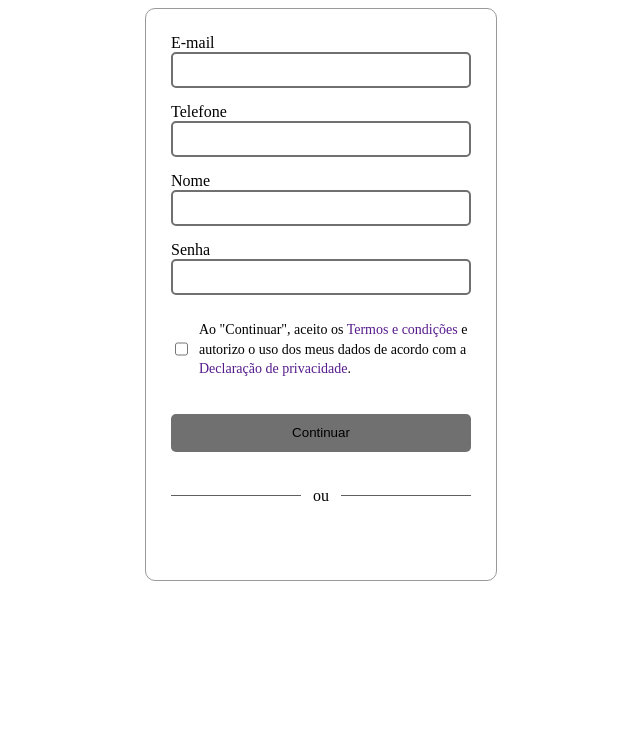
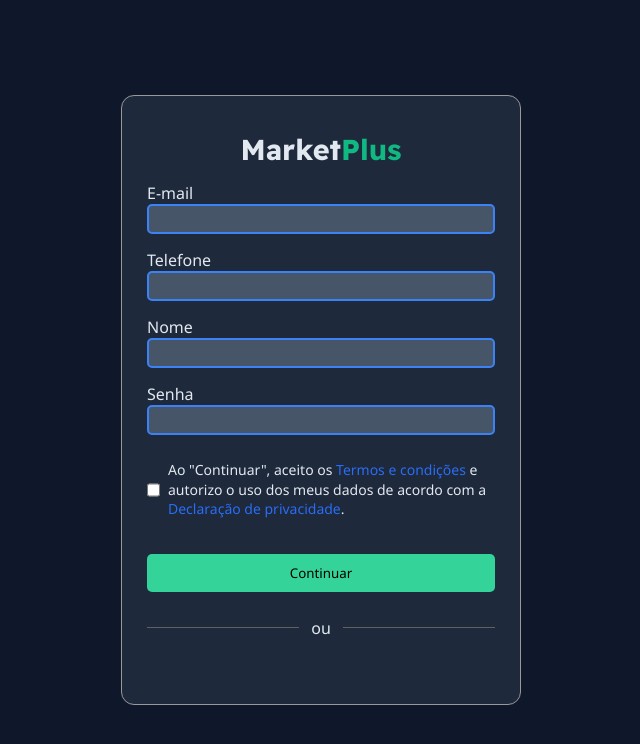
Before and after one commit to walterpotma/Lojinha, a plain HTML site: page page/register/register.html in a window 1280 px wide. Shown: the whole page, without its empty margins (319-959 px from the left). Drawn offline with Linux system fonts and the light colour scheme.

Commit message:
description

```diff
--- a/css/login.css
+++ b/css/login.css
@@ -1,3 +1,10 @@
+@import url("../css/global.css");
+@import url('https://fonts.googleapis.com/css2?family=Readex+Pro:wght@160..700&display=swap');
+
+body {
+    background-color: #0F172A;
+}
+
 .prenchimento {
     display: flex;
     flex-direction: column;
@@ -6,27 +13,30 @@
 .formulario {
     display: flex;
     justify-content: center;
-
-
+    align-items: center;
+    height: 100vh;
 }
 
 form {
     display: flex;
     flex-direction: column;
     gap: 15px;
-    width: 300px;
+    width: 400px;
     border: solid 1px #999999;
     padding: 25px;
-    border-radius: 10px;
+    border-radius: 13px;
+    background-color: #1e293b;
+}
 
-}
 
 input {
     border-radius: 5px;
     height: 30px;
     width: auto;
-    border: solid 2px rgb(112, 112, 112);
-
+    border: solid 2px var(--primary-light);
+    outline: NONE;
+    padding: 10px;
+    background-color: var(--input-bg);
 }
 
 button {
@@ -35,11 +45,11 @@
     width: auto;
     margin-top: 20px;
     border: none;
-    background-color: #707070;
+    background-color: var(--accent-light);
 }
 
 button:hover {
-    background-color: #303030;
+    background-color: var(--accent-dark);
     transition: 1s;
 }
 
@@ -61,30 +71,38 @@
 
 a {
     text-decoration: none;
+    color: var(--primary);
+}
+a:hover {
+    color: var(--primary-dark);
+    transition: 0.5s;
 }
 
 .formulario input[type="text"]:hover {
-    border: solid 2px black;
+    border: solid 2px var(--primary-dark);
 }
 
-.aesqueceu{
+.aesqueceu {
     display: flex;
     flex-direction: column;
 
 
 }
 
-.aesqueceu a{
+.aesqueceu a {
     margin: auto;
     margin-top: 15px;
 }
-.divider{
+
+.divider {
     display: flex;
     align-items: center;
     text-align: center;
-    margin: 20px 0;
+    margin: 10px 0;
 }
-  .divider::before, .divider::after {
+
+.divider::before,
+.divider::after {
     content: "";
     flex: 1;
     border-bottom: 1px solid #606060;
@@ -99,3 +117,52 @@
 .divider:not(:empty)::after {
     margin-left: .75em;
 }
+
+label {
+    color: var(--text-primary);
+}
+
+.logo {
+    font-family: "Readex Pro", sans-serif;
+    font-size: 1.8rem;
+    font-weight: 700;
+    color: var(--text);
+    text-decoration: none;
+    display: flex;
+    align-items: center;
+}
+
+.logo_total img {
+    opacity: 0;
+    transform: translateX(40.5px) translateY(-35.5px) scale(0);
+    transition: all 0.7s;
+    width: 70px;
+    height: auto;
+    display: block;
+    position: absolute;
+
+}
+
+.logo_total {
+    margin-top: 10px;
+    position: relative;
+    display: inline-block;
+    align-items: center;
+    justify-content: center;
+    transform: scale(1);
+    display: flex;
+    text-align: center;
+}
+
+.logo_total:hover img {
+    opacity: 1;
+    transition: all 0.7s;
+    transform: translateX(-5px) translateY(-28.5px) scale(1);
+    align-items: center;
+    justify-content: center;
+}
+
+.logo span {
+    font-family: "Readex Pro", sans-serif;
+    color: var(--accent);
+}
--- a/page/register/register.html
+++ b/page/register/register.html
@@ -12,6 +12,10 @@
 <body>
     <div class="formulario">
         <form action="" class="login">
+            <div class="logo_total">
+                <img class="hover-logo" src="/img/MarketPlus_Logo/logo_5.png" alt="Logo">
+                <p href="#" class="logo">Market<span>Plus</span></p>
+            </div>
             <div class="prenchimento">
                 <label for="Email">E-mail</label>
                 <input id="Email" type="text" required>
@@ -30,7 +34,8 @@
             </div>
             <div class="checkbox-container">
                 <input type="checkbox" name="" id="termos" required>
-                <label for="termos">Ao "Continuar", aceito os <a href="">Termos e condições</a> e autorizo o uso dos meus dados de acordo com a <a href="">Declaração de privacidade</a>.</label>
+                <label for="termos" class="termos1">Ao "Continuar", aceito os <a href="">Termos e condições</a> e autorizo o uso dos
+                    meus dados de acordo com a <a href="">Declaração de privacidade</a>.</label>
             </div>
             <button type="submit">Continuar</button>
             <div class="aesqueceu">
```
Also changed, not shown: page/login/login.html (+5 -1 lines). Lines whose indentation alone changed are shown as unchanged.
